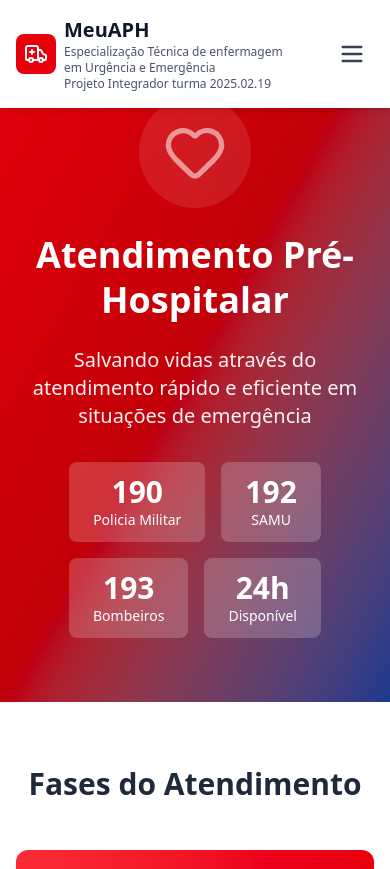
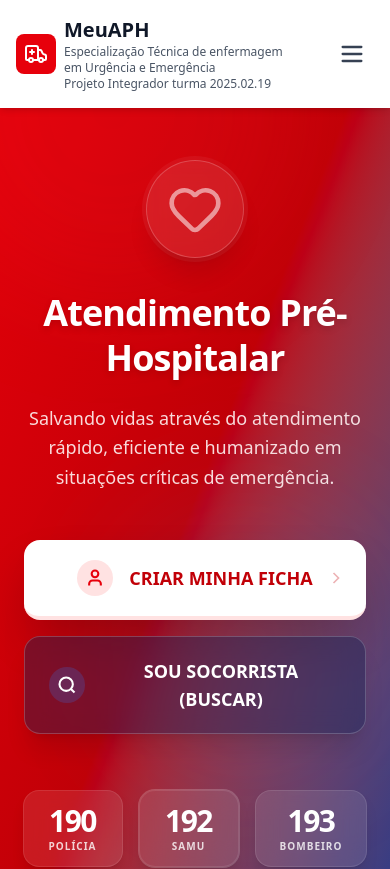
Before and after one commit to WilliamnMiranda/teste-vercel, a React (Vite) app: page / in a window 390 px wide. Shown: the top 869 px of the page. Built offline with nearby package versions, Linux system fonts and the light colour scheme.

Commit message:
addded buttons register and search in index

```diff
--- a/src/sections/atendimento/index.tsx
+++ b/src/sections/atendimento/index.tsx
@@ -1,13 +1,26 @@
-import React from 'react'
+import React from 'react';
+import { Link } from 'react-router';
 
 const Index = () => {
   return (
-   <section id="inicio" className="pt-24 pb-16 bg-gradient-to-br from-red-600 via-red-700 to-blue-900">
-  <div className="container mx-auto px-4">
+    // MUDANÇAS AQUI:
+    // 1. Mudei 'pt-28' para 'pt-40' (Mais espaço em cima)
+    // 2. Mudei 'pb-20' para 'pb-32' (Mais espaço embaixo para não comer a div)
+    // 3. Mantive o min-h para garantir que o fundo cubra tudo
+    <section id="inicio" className="pt-40 pb-32 bg-gradient-to-br from-red-600 via-red-700 to-blue-900 min-h-[90vh] md:min-h-fit flex flex-col justify-center relative overflow-hidden">
+
+      {/* Efeito de fundo sutil para dar profundidade */}
+      <div className="absolute top-0 left-0 w-full h-full overflow-hidden pointer-events-none opacity-20">
+        <div className="absolute -top-20 -left-20 w-96 h-96 bg-red-500 rounded-full blur-3xl animate-pulse"></div>
+        <div className="absolute top-1/2 right-0 w-72 h-72 bg-blue-500 rounded-full blur-3xl opacity-50"></div>
+      </div>
+
+      <div className="container mx-auto px-4 relative z-10">
         <div className="max-w-4xl mx-auto text-center text-white">
 
-      <div className="mb-6 flex justify-center">
-        <div className="bg-white/10 backdrop-blur-sm p-6 rounded-full">
+          {/* ÍCONE CORAÇÃO */}
+          <div className="mb-8 flex justify-center">
+            <div className="bg-white/10 backdrop-blur-md p-5 rounded-full shadow-xl border border-white/20 ring-4 ring-white/5">
               <svg
                 xmlns="http://www.w3.org/2000/svg"
                 width="24"
@@ -15,10 +28,10 @@ const Index = () => {
                 viewBox="0 0 24 24"
                 fill="none"
                 stroke="currentColor"
-            stroke-width="2"
-            stroke-linecap="round"
-            stroke-linejoin="round"
-            className="lucide lucide-heart w-16 h-16 text-white animate-pulse"
+                strokeWidth="2"
+                strokeLinecap="round"
+                strokeLinejoin="round"
+                className="lucide lucide-heart w-14 h-14 text-white animate-pulse"
                 aria-hidden="true"
               >
                 <path d="M2 9.5a5.5 5.5 0 0 1 9.591-3.676.56.56 0 0 0 .818 0A5.49 5.49 0 0 1 22 9.5c0 2.29-1.5 4-3 5.5l-5.492 5.313a2 2 0 0 1-3 .019L5 15c-1.5-1.5-3-3.2-3-5.5"></path>
@@ -26,41 +39,64 @@ const Index = () => {
             </div>
           </div>
 
-      <h1 className="text-4xl md:text-6xl font-bold mb-6 leading-tight">
+          {/* TÍTULO COM MAIS ESPAÇO */}
+          <h1 className="text-4xl md:text-6xl font-black mb-6 leading-tight tracking-tight drop-shadow-md">
             Atendimento Pré-Hospitalar
           </h1>
 
-      <p className="text-xl md:text-2xl mb-8 text-red-50">
-        Salvando vidas através do atendimento rápido e eficiente em situações de emergência
+          {/* TEXTO DESCRITIVO (Aumentei a margem inferior mb-12) */}
+          <p className="text-lg md:text-2xl mb-12 text-red-50 font-medium max-w-3xl mx-auto leading-relaxed opacity-90">
+            Salvando vidas através do atendimento rápido, eficiente e humanizado em situações críticas de emergência.
           </p>
 
-      <div className="flex flex-wrap gap-4 justify-center">
-        <div className="bg-white/20 backdrop-blur-sm px-6 py-3 rounded-lg">
-          <div className="text-3xl font-bold">190</div>
-          <div className="text-sm">Policia Militar</div>
+          {/* === BOTÕES PRINCIPAIS (MOBILE) === */}
+          <div className="md:hidden flex flex-col gap-4 mb-14 animate-in fade-in slide-in-from-bottom-4 duration-700 px-2">
+
+            <Link
+              to="/register"
+              className="group relative w-full bg-white text-red-700 px-6 py-5 rounded-2xl font-bold text-lg shadow-2xl hover:bg-red-50 transition-all flex items-center justify-center gap-4 active:scale-95 border-b-4 border-red-100"
+            >
+               <div className="bg-red-100 p-2 rounded-full">
+                 <svg xmlns="http://www.w3.org/2000/svg" width="20" height="20" viewBox="0 0 24 24" fill="none" stroke="currentColor" strokeWidth="2.5" className="text-red-600"><path d="M19 21v-2a4 4 0 0 0-4-4H9a4 4 0 0 0-4 4v2"/><circle cx="12" cy="7" r="4"/></svg>
+               </div>
+               CRIAR MINHA FICHA
+               <svg xmlns="http://www.w3.org/2000/svg" width="20" height="20" viewBox="0 0 24 24" fill="none" stroke="currentColor" strokeWidth="2" className="absolute right-5 opacity-30"><path d="m9 18 6-6-6-6"/></svg>
+            </Link>
+
+            <Link
+              to="/search"
+              className="group relative w-full bg-blue-950/40 backdrop-blur-md border border-white/20 text-white px-6 py-5 rounded-2xl font-bold text-lg shadow-xl hover:bg-blue-900/50 transition-all flex items-center justify-center gap-4 active:scale-95"
+            >
+               <div className="bg-blue-500/20 p-2 rounded-full">
+                 <svg xmlns="http://www.w3.org/2000/svg" width="20" height="20" viewBox="0 0 24 24" fill="none" stroke="currentColor" strokeWidth="2.5"><circle cx="11" cy="11" r="8"/><path d="m21 21-4.3-4.3"/></svg>
+               </div>
+               SOU SOCORRISTA (BUSCAR)
+            </Link>
+
           </div>
 
-        <div className="bg-white/20 backdrop-blur-sm px-6 py-3 rounded-lg">
-          <div className="text-3xl font-bold">192</div>
-          <div className="text-sm">SAMU</div>
+          {/* Números de Emergência */}
+          <div className="flex flex-wrap gap-4 justify-center">
+            <div className="bg-white/10 backdrop-blur-md px-6 py-3 rounded-2xl border border-white/10 flex flex-col items-center min-w-[100px] shadow-lg">
+              <span className="text-3xl font-black tracking-tighter">190</span>
+              <span className="text-[10px] uppercase tracking-widest opacity-80 font-bold">Polícia</span>
             </div>
 
-        <div className="bg-white/20 backdrop-blur-sm px-6 py-3 rounded-lg">
-          <div className="text-3xl font-bold">193</div>
-          <div className="text-sm">Bombeiros</div>
+            <div className="bg-white/10 backdrop-blur-md px-6 py-3 rounded-2xl border border-white/10 flex flex-col items-center min-w-[100px] shadow-lg ring-1 ring-white/20">
+              <span className="text-3xl font-black tracking-tighter">192</span>
+              <span className="text-[10px] uppercase tracking-widest opacity-80 font-bold">SAMU</span>
             </div>
 
-        <div className="bg-white/20 backdrop-blur-sm px-6 py-3 rounded-lg">
-          <div className="text-3xl font-bold">24h</div>
-          <div className="text-sm">Disponível</div>
+            <div className="bg-white/10 backdrop-blur-md px-6 py-3 rounded-2xl border border-white/10 flex flex-col items-center min-w-[100px] shadow-lg">
+              <span className="text-3xl font-black tracking-tighter">193</span>
+              <span className="text-[10px] uppercase tracking-widest opacity-80 font-bold">Bombeiro</span>
             </div>
           </div>
 
         </div>
       </div>
     </section>
-
-  )
+  );
 }
 
-export default Index
+export default Index;
```
Lines whose indentation alone changed are shown as unchanged.
